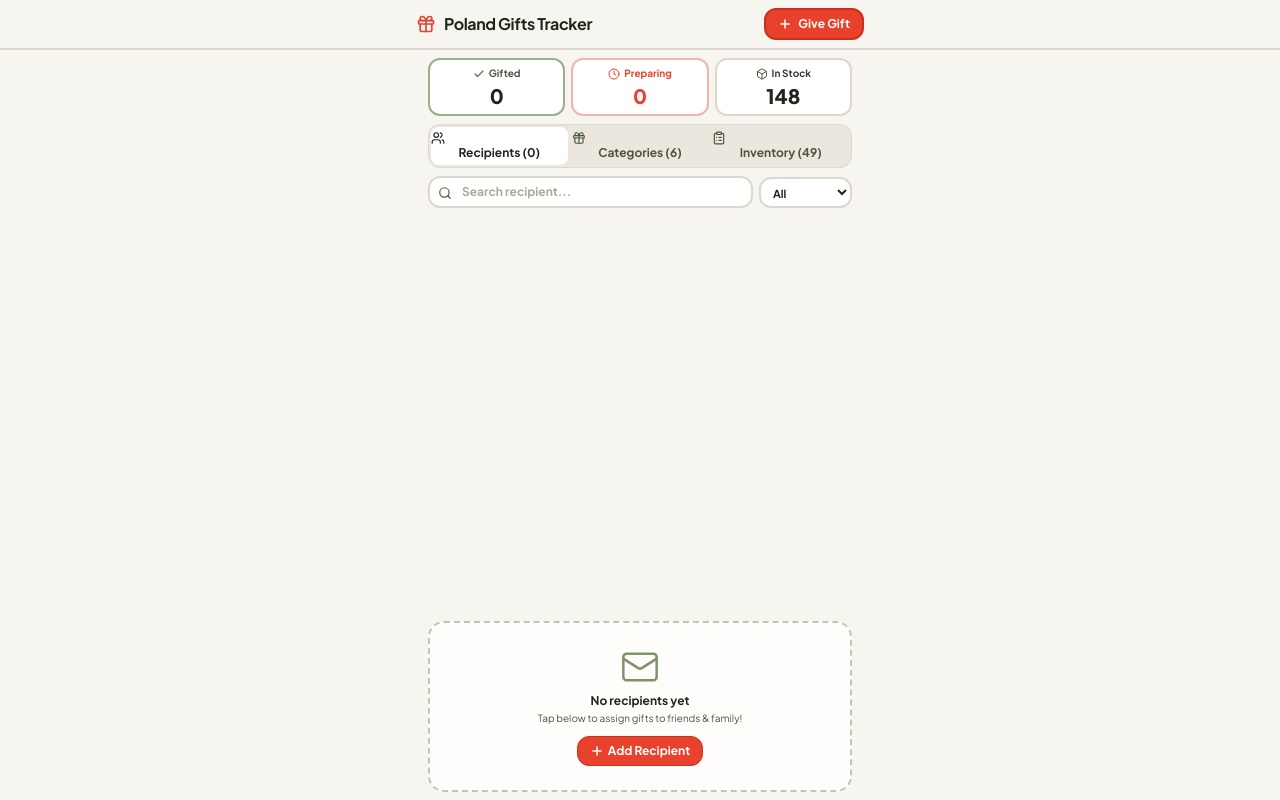
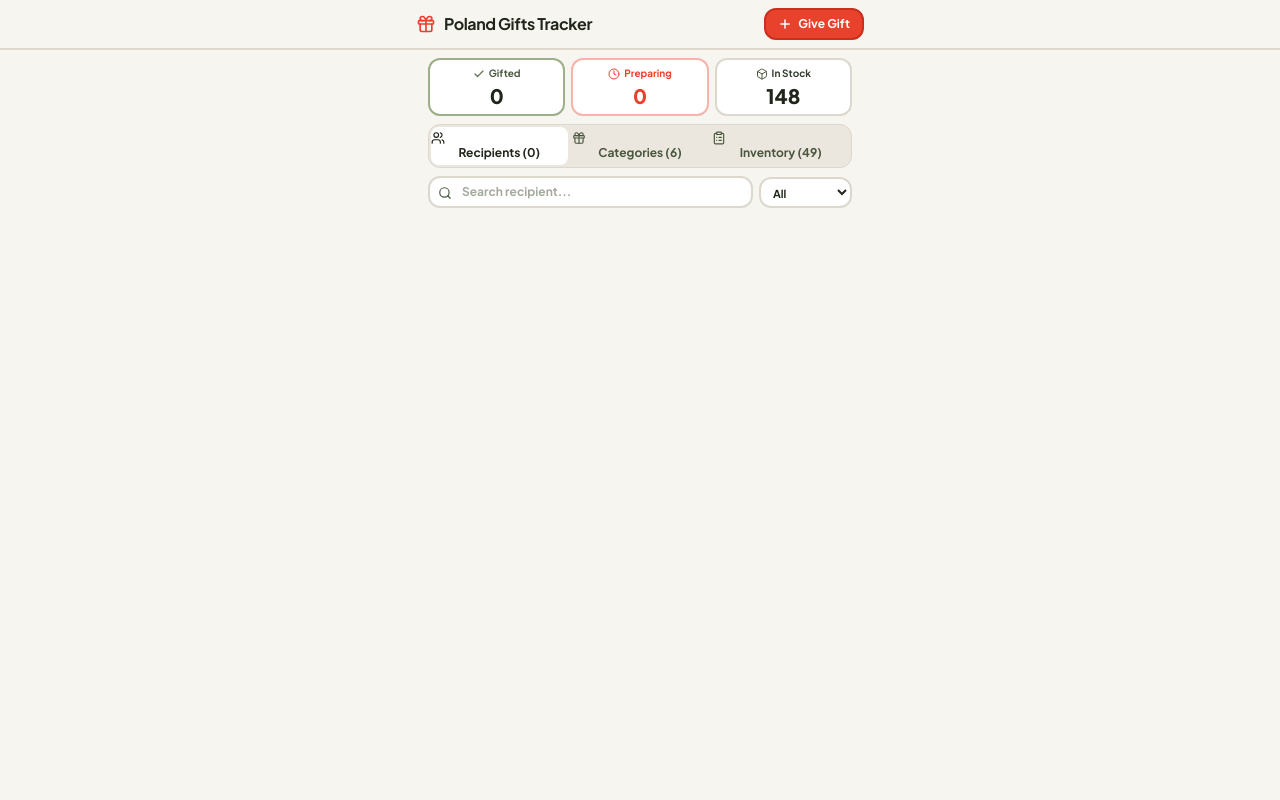
Before and after one commit to thehung208-debug/qua-poland, a plain HTML site: page index.html in a window 1280 px wide. Drawn offline with nearby package versions, Linux system fonts and the light colour scheme.

Commit message:
Remove empty state placeholder box from recipients tab

```diff
--- a/index.html
+++ b/index.html
@@ -179,21 +179,6 @@
       <!-- Danh sách card người nhận (cuộn độc lập trong tab) -->
       <div id="recipients-list" class="flex-1 overflow-y-auto custom-scroll space-y-2 pr-0.5">
         <!-- Render bằng JavaScript -->
-      </div>
-
-      <!-- Trạng thái trống -->
-      <div id="empty-recipients" class="hidden text-center py-6 px-3 bg-white/80 border-2 border-dashed border-sage-300 rounded-2xl shrink-0">
-        <svg class="w-10 h-10 mx-auto mb-1.5 text-sage-500" viewBox="0 0 24 24" fill="none" stroke="currentColor" stroke-width="1.5" stroke-linecap="round" stroke-linejoin="round">
-          <rect width="20" height="16" x="2" y="4" rx="2"/><path d="m22 7-8.97 5.7a1.94 1.94 0 0 1-2.06 0L2 7"/>
-        </svg>
-        <h3 class="text-xs font-bold text-sage-900">No recipients yet</h3>
-        <p class="text-[10px] text-sage-700 mt-0.5 mb-2.5">Tap below to assign gifts to friends & family!</p>
-        <button onclick="openAddModal()" class="bg-tomato hover:bg-tomato-hover text-white font-bold px-3 py-1.5 rounded-xl border border-tomato-border shadow-xs text-xs btn-bounce inline-flex items-center gap-1 transition duration-150">
-          <svg class="w-3.5 h-3.5" viewBox="0 0 24 24" fill="none" stroke="currentColor" stroke-width="2.5" stroke-linecap="round" stroke-linejoin="round">
-            <path d="M5 12h14"/><path d="M12 5v14"/>
-          </svg>
-          <span>Add Recipient</span>
-        </button>
       </div>
     </section>
 
@@ -995,7 +980,6 @@
     // RENDER DANH SÁCH NGƯỜI NHẬN
     function renderRecipients() {
       const listEl = document.getElementById('recipients-list');
-      const emptyEl = document.getElementById('empty-recipients');
       const searchKeyword = (document.getElementById('search-input')?.value || '').trim().toLowerCase();
 
       let filtered = recipients.filter(r => {
@@ -1008,11 +992,9 @@
 
       if (filtered.length === 0) {
         listEl.innerHTML = '';
-        emptyEl.classList.remove('hidden');
         return;
       }
 
-      emptyEl.classList.add('hidden');
       listEl.innerHTML = filtered.map(r => {
         const totalItems = (r.items || []).reduce((sum, i) => sum + (parseInt(i.qty) || 0), 0);
 
```
